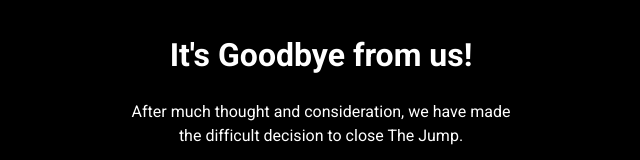
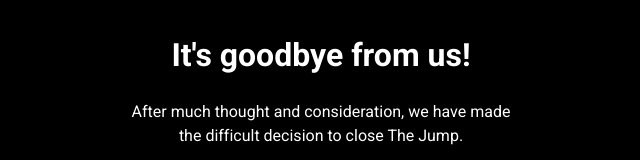
Before and after one commit to jmsherry/jump-outro, a plain HTML site: page index.html in a window 1280 px wide. Shown: the top 160 px of the page, without its empty margins (319-959 px from the left). Drawn offline with nearby package versions, Linux system fonts and the light colour scheme.

Commit message:
capitalisation

```diff
--- a/index.html
+++ b/index.html
@@ -25,7 +25,7 @@
     <div class="content">
 
 
-      <h1 class="title">It's Goodbye from us!</h1>
+      <h1 class="title">It's goodbye from us!</h1>
 
       <p>After much thought and consideration, we have made the difficult decision to close The Jump.</p>
 
```
